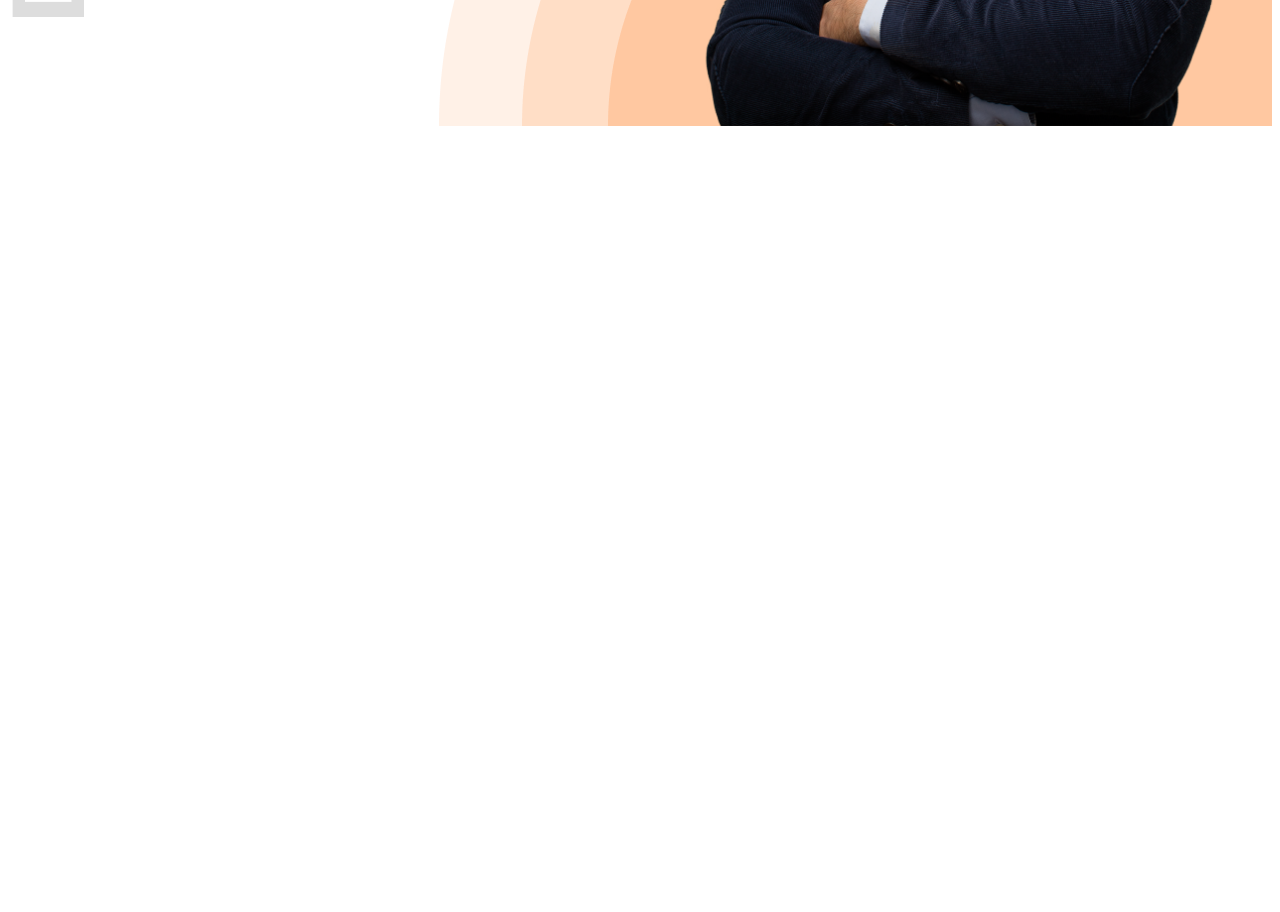
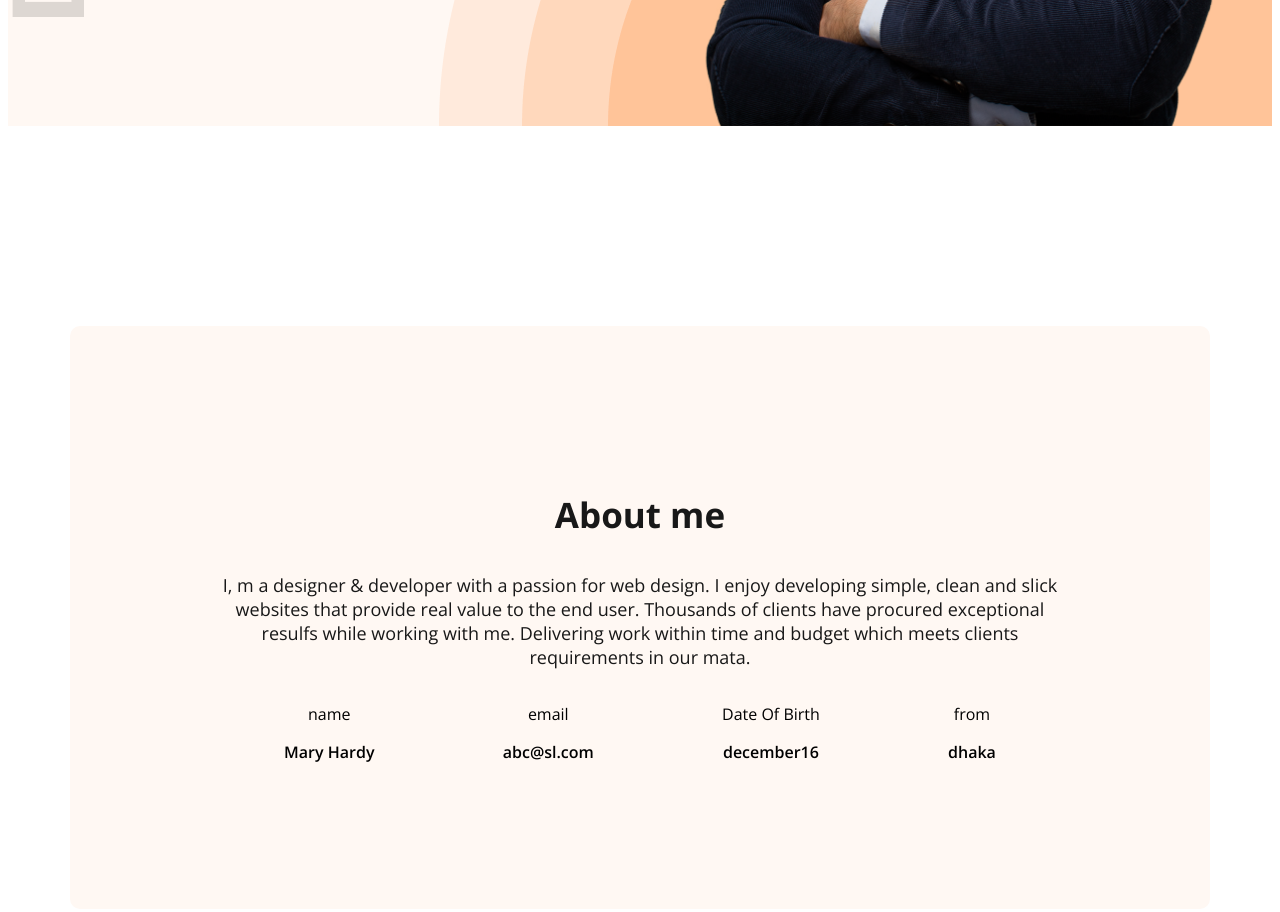
Before and after one commit to naiemoi/web_developer_portpolio, a plain HTML site: page index.html in a window 1280 px wide. Shown: the part 796-1708 px from the top of the page. Before the commit the page ends 1122 px from the top, so only its background shows below. Drawn offline with nearby package versions, Linux system fonts and the light colour scheme.

Commit message:
second step complete

```diff
--- a/index.html
+++ b/index.html
@@ -14,7 +14,7 @@
 </head>
 
 <body class="open-sans-normal">
-    <header class="header">
+    <header class="header secondary-bg">
         <nav>
             <h3 class="nav-title">Ma<span class="text-primary">r</span>y</h3>
             <ul>
@@ -40,6 +40,33 @@
 
     </header>
     <main>
+        <section class="about secondary-bg">
+            <h3 class="section-title">About me</h3>
+             <p class="section-description">
+                I, m a designer & developer with a passion for web design. I enjoy developing simple, clean and
+                slick websites that provide real value to the end user. Thousands of clients have procured
+                exceptional resulfs while working with me. Delivering work within time and budget which meets
+                clients requirements in our mata.
+             </p>
+             <div class="about-items">
+                <div class="about-item">
+                    <p class="item-title">name</p>
+                    <p class="item-description">Mary Hardy</p>
+                </div>
+                <div class="about-item">
+                    <p class="item-title">email</p>
+                    <p class="item-description">abc@sl.com</p>
+                </div>
+                <div class="about-item">
+                    <p class="item-title">Date Of Birth</p>
+                    <p class="item-description">december16 </p>
+                </div>
+                <div class="about-item">
+                    <p class="item-title">from</p>
+                    <p class="item-description">dhaka</p>
+                </div>
+             </div>
+        </section>
 
     </main>
     <footer>
--- a/styles/style.css
+++ b/styles/style.css
@@ -7,6 +7,9 @@
   font-style: normal;
   font-variation-settings:
     "wdth" 100;
+}
+.secondary-bg{
+    background-color: #fff8f3;
 }
 /* shared style */
 .text-primary{
@@ -24,6 +27,15 @@
     padding: 18px 35px;
     border-radius: 5px;
 
+}
+.section-title{
+    font-size: 35px;
+    font-weight: bold;
+    color: #181818;
+}
+.section-description{
+    font-size: 18px;
+    color: #181818;
 }
 .header{
     background-image:url('../images/developer.png'),url('../images/header_bg.png');
@@ -73,3 +85,22 @@ nav li a{
 .banner-profile-picture{
   width: 580px;
 }
+/* main style */
+main{
+    max-width: 1140px;
+    margin: 0 auto;
+}
+/* about styles */
+.about{
+  border-radius: 10px;
+  padding: 130px 150px;
+  text-align: center;
+  margin-top: 130px;
+}
+.about-items{
+    display: flex;
+    justify-content: space-around;
+}
+.item-description{
+    font-weight: 600;
+}
```
